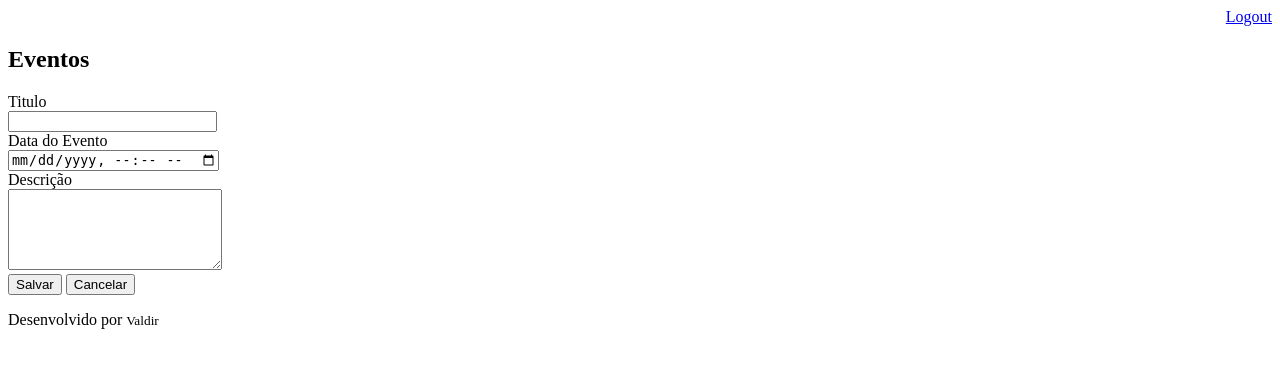
After one commit to Valdir2018/agenda, a Django app: page /agenda/evento/ in a window 1280 px wide. The commit adds this page. Shown: the top 368 px of the page. Run offline with Django 3.2, Linux system fonts and the light colour scheme; a user stored in the database is signed in.

Commit message:
Incluido template para inserir um novo evento

```diff
--- a/agenda/urls.py
+++ b/agenda/urls.py
@@ -21,6 +21,8 @@ from django.views.generic import  RedirectView
 urlpatterns = [
     path('admin/', admin.site.urls),
     path('agenda/', views.lista_eventos),
+    path('agenda/evento/', views.evento),
+    path('agenda/evento/submit', views.submit_evento),
     path('', RedirectView.as_view(url='/agenda/')),
     path('login/', views.login_user),
     path('login/submit', views.submit_login),
--- a/core/views.py
+++ b/core/views.py
@@ -36,3 +36,20 @@ def lista_eventos(request):
     evento = Evento.objects.filter(usuario=usuario)
     dados = { 'eventos':evento }
     return render(request, 'agenda.html', dados)
+
+@login_required(login_url='/login/')
+def evento(request):
+    return render(request, 'evento.html')
+
+@login_required(login_url='/login/')
+def submit_evento(request):
+    if request.POST:
+        titulo = request.POST.get('titulo')
+        data_evento = request.POST.get('data_evento')
+        descricao = request.POST.get('descricao')
+        usuario = request.user
+        Evento.objects.create(titulo=titulo,
+                              data_event=data_evento,
+                              descricao=descricao,
+                              usuario=usuario)
+    return redirect('/')
--- a/templates/agenda.html
+++ b/templates/agenda.html
@@ -2,6 +2,9 @@
 
 {% block content %}
     <h2>Agendamentos</h2>
+     <a href="evento/">
+       <button type="button">Novo Evento</button>
+     </a>
     <!-- percorre a lista de objetos vindo da views !-->
     <ul style="font-size: 18px">
        {% for evento in eventos %}
--- /dev/null
+++ b/templates/evento.html
@@ -0,0 +1,21 @@
+{% extends "model-page.html" %}
+
+
+
+{% block content %}
+   <h2>Eventos</h2>
+    <form action="submit" method="POST">{% csrf_token %}
+        <label>Titulo</label><br/>
+        <input type="text" name="titulo" size="23"><br/>
+        <label>Data do Evento</label>
+         <br/>
+        <input type="datetime-local" name="data_evento" size="40" ><br/>
+        <label>Descrição</label><br/>
+        <textarea name="descricao" rows="5" cols="24"></textarea><br/>
+        <button type="submit">Salvar</button>
+          <a href="/">
+               <button type="submit">Cancelar</button>
+          </a>
+    </form>
+
+{% endblock %}
```
Also changed, not shown: db.sqlite3, 1 other file.
